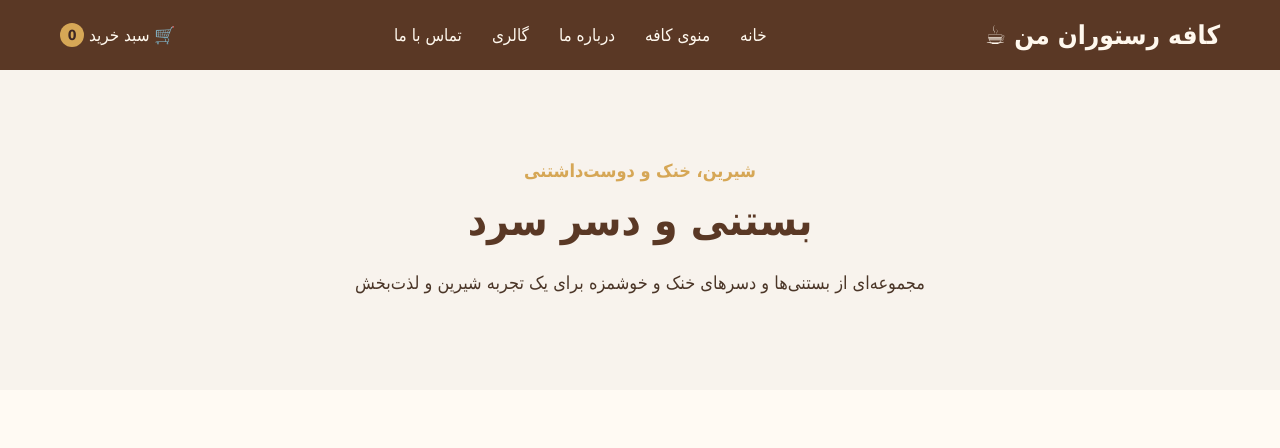
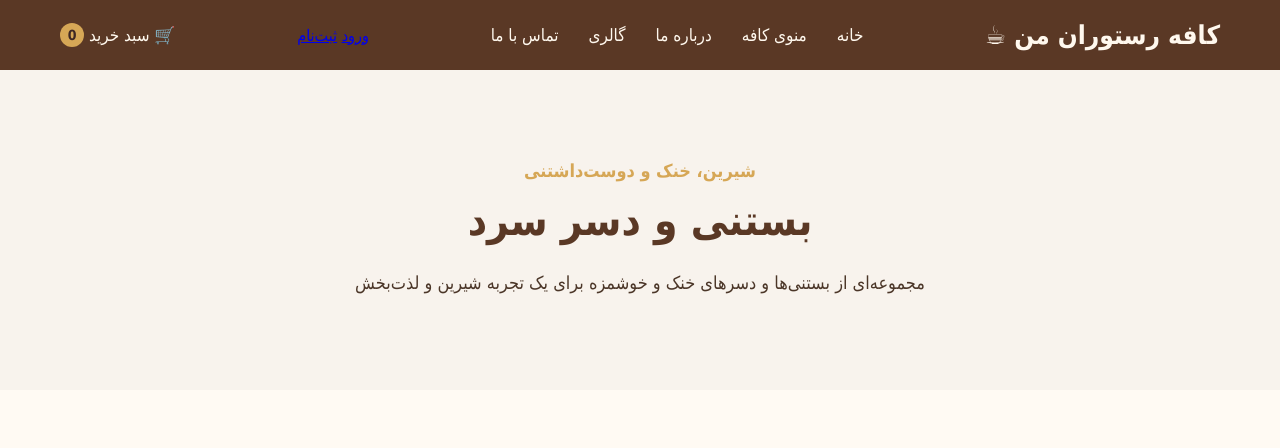
Before and after one commit to kati1966/Cafe-restaurant, a plain HTML site: page icecream.html in a window 1280 px wide. Shown: the top 448 px of the page. Drawn offline with Linux system fonts and the light colour scheme.

Commit message:
Update icecream.html

```diff
--- a/icecream.html
+++ b/icecream.html
@@ -19,15 +19,24 @@
         کافه رستوران من ☕
     </div>
 
-        <nav>
+    <button class="menu-toggle" id="menu-toggle" aria-label="باز کردن منو">
+        ☰
+    </button>
+
+    <nav id="main-nav">
         <ul>
             <li><a href="index.html">خانه</a></li>
             <li><a href="index.html#menu">منوی کافه</a></li>
-                <li><a href="index.html#about">درباره ما</a></li>
-                <li><a href="gallery.html">گالری</a></li>
+            <li><a href="about.html">درباره ما</a></li>
+            <li><a href="gallery.html" class="active">گالری</a></li>
             <li><a href="contact.html">تماس با ما</a></li>
         </ul>
     </nav>
+
+    <div class="user-actions">
+        <a href="login.html">ورود</a>
+        <a href="register.html">ثبت‌نام</a>
+    </div>
 
     <a href="cart.html" class="cart">
         🛒 سبد خرید
@@ -35,7 +44,6 @@
     </a>
 
 </header>
-
 
     <!-- Hero -->
     <section class="category-page-hero">
```
Lines whose indentation alone changed are shown as unchanged.
